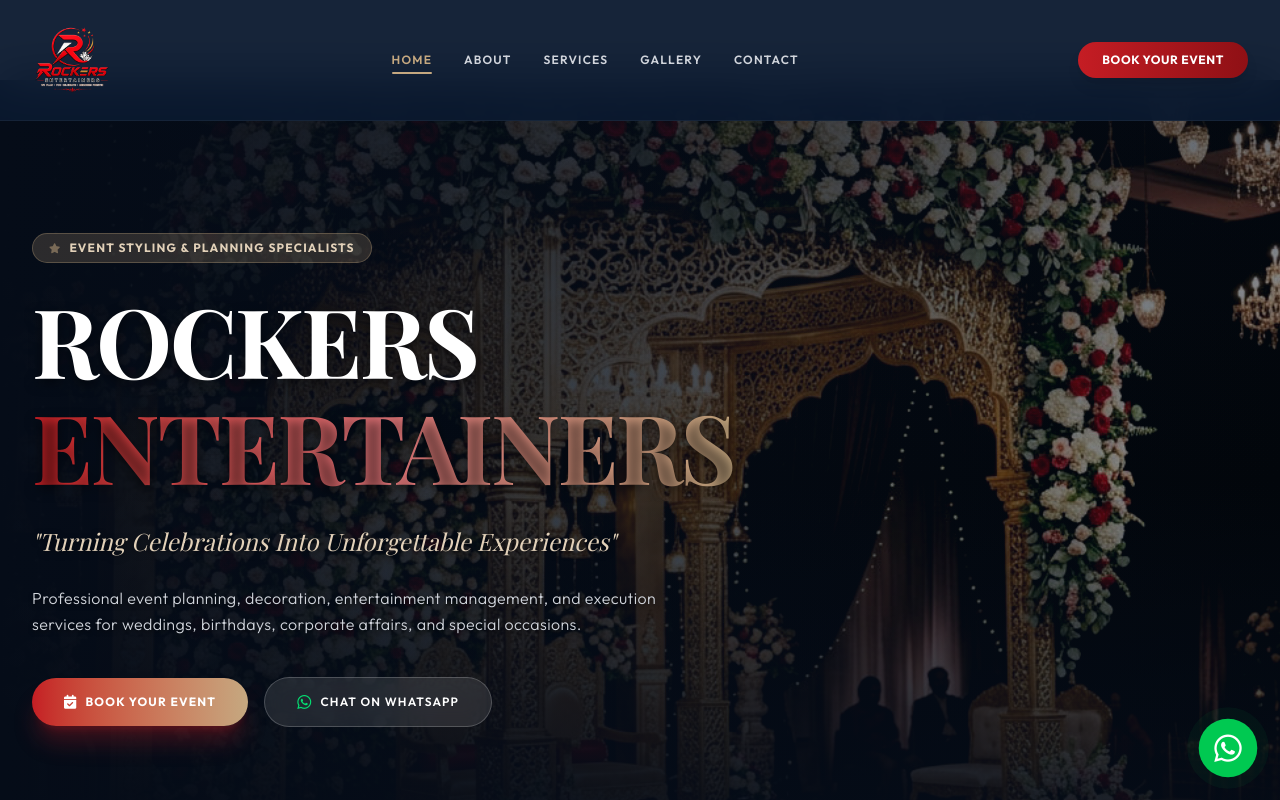
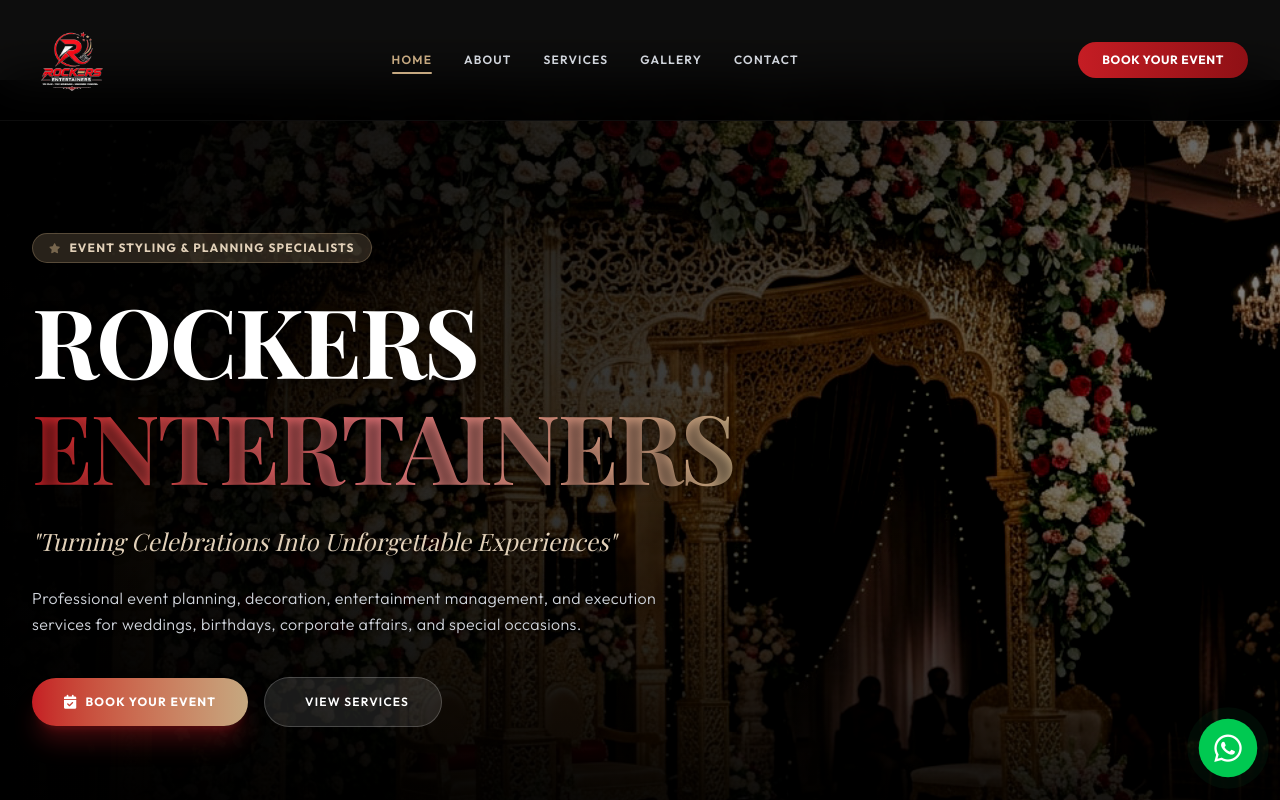
Before and after one commit to gouravboga12-rgb/RockersEntertainers, a React (Vite) app: page / in a window 1280 px wide. Shown: the top 800 px of the page. Built offline with nearby package versions, Linux system fonts and the light colour scheme; a web font is replaced by a local one.

Commit message:
Fix card heights and grid alignment, apply black theme, add typewriter and pop-up button animations on homepage, change WhatsApp CTA to View Services, and update header/footer logo

```diff
--- a/src/index.css
+++ b/src/index.css
@@ -7,8 +7,8 @@
   --color-brand-gold: #C5A880;
   --color-brand-gold-light: #E2D1B9;
   --color-brand-gold-dark: #A1845C;
-  --color-brand-dark: #0A192F;
-  --color-brand-darker: #050C18;
+  --color-brand-dark: #000000;
+  --color-brand-darker: #000000;
   --color-brand-gray: #FAF9F6;
   --color-brand-light: #FFFFFF;
 }
@@ -39,11 +39,11 @@
   height: 8px;
 }
 ::-webkit-scrollbar-track {
-  background: #05070C;
+  background: #000000;
 }
 ::-webkit-scrollbar-thumb {
   background: #C5A880;
-  border: 2px solid #05070C;
+  border: 2px solid #000000;
   border-radius: 4px;
 }
 ::-webkit-scrollbar-thumb:hover {
@@ -127,7 +127,7 @@
 
 /* Glassmorphism Styles */
 .glass-header {
-  background: rgba(10, 25, 47, 0.8);
+  background: rgba(0, 0, 0, 0.8);
   backdrop-filter: blur(20px);
   -webkit-backdrop-filter: blur(20px);
   border-bottom: 1px solid rgba(255, 255, 255, 0.06);
@@ -141,7 +141,7 @@
 }
 
 .glass-card-dark {
-  background: rgba(10, 25, 47, 0.75);
+  background: rgba(0, 0, 0, 0.75);
   backdrop-filter: blur(16px);
   -webkit-backdrop-filter: blur(16px);
   border: 1px solid rgba(255, 255, 255, 0.07);
@@ -153,8 +153,8 @@
 }
 
 .bg-hero-glow {
-  background: radial-gradient(circle at 80% 20%, rgba(197, 168, 128, 0.15) 0%, rgba(10, 25, 47, 0) 60%),
-              radial-gradient(circle at 20% 80%, rgba(197, 29, 36, 0.1) 0%, rgba(10, 25, 47, 0) 60%);
+  background: radial-gradient(circle at 80% 20%, rgba(197, 168, 128, 0.15) 0%, rgba(0, 0, 0, 0) 60%),
+              radial-gradient(circle at 20% 80%, rgba(197, 29, 36, 0.1) 0%, rgba(0, 0, 0, 0) 60%);
 }
 
 /* Gradients */
@@ -229,3 +229,30 @@
 .mouse-scroll-wheel {
   animation: scroll-mouse 2s infinite ease-in-out;
 }
+
+/* Pop up keyframe animation on load with a subtle bounce */
+@keyframes popup {
+  0% {
+    transform: scale(0.85);
+    opacity: 0;
+  }
+  70% {
+    transform: scale(1.03);
+  }
+  100% {
+    transform: scale(1);
+    opacity: 1;
+  }
+}
+
+.animate-popup-1 {
+  animation: popup 0.6s cubic-bezier(0.34, 1.3, 0.64, 1) forwards;
+  animation-delay: 3.2s;
+  opacity: 0;
+}
+
+.animate-popup-2 {
+  animation: popup 0.6s cubic-bezier(0.34, 1.3, 0.64, 1) forwards;
+  animation-delay: 3.4s;
+  opacity: 0;
+}
--- a/src/pages/Home.jsx
+++ b/src/pages/Home.jsx
@@ -1,5 +1,34 @@
 import React, { useState, useEffect } from 'react'
 import LogoMarquee from '../components/LogoMarquee'
+
+function Typewriter({ text, delay = 80, className = "", startDelay = 0 }) {
+  const [currentText, setCurrentText] = useState('');
+  const [started, setStarted] = useState(false);
+
+  useEffect(() => {
+    const startTimer = setTimeout(() => {
+      setStarted(true);
+    }, startDelay);
+    return () => clearTimeout(startTimer);
+  }, [startDelay]);
+
+  useEffect(() => {
+    if (!started) return;
+    let currentIndex = 0;
+    const interval = setInterval(() => {
+      if (currentIndex < text.length) {
+        setCurrentText(text.substring(0, currentIndex + 1));
+        currentIndex++;
+      } else {
+        clearInterval(interval);
+      }
+    }, delay);
+
+    return () => clearInterval(interval);
+  }, [started, text, delay]);
+
+  return <span className={className}>{currentText}</span>;
+}
 
 export default function Home() {
   const [activeTestimonial, setActiveTestimonial] = useState(0)
@@ -216,7 +245,7 @@
           <div className="absolute inset-0 bg-gradient-to-t from-brand-darker via-transparent to-brand-darker/35"></div>
         </div>
 
-        <div className="relative z-10 max-w-7xl mx-auto px-4 sm:px-6 lg:px-8 w-full text-left" data-aos="fade-up" data-aos-duration="1200">
+        <div className="relative z-10 max-w-7xl mx-auto px-4 sm:px-6 lg:px-8 w-full text-left">
           <div className="max-w-3xl">
             <span
               className="inline-flex items-center gap-2 px-4 py-1.5 rounded-full bg-brand-gold/20 border border-brand-gold/30 text-brand-gold-light text-xs font-bold tracking-widest uppercase mb-6"
@@ -226,17 +255,19 @@
 
             <h1
               className="text-4xl sm:text-6xl md:text-8xl font-black tracking-tight text-white mb-6 leading-[1.1] uppercase font-sans"
-              style={{ textShadow: '0 4px 12px rgba(0,0,0,0.5)' }}
+              style={{ textShadow: '0 4px 12px rgba(0,0,0,0.5)', minHeight: '1.2em' }}
             >
-              Rockers <br className="hidden md:inline" />
-              <span className="text-transparent bg-clip-text bg-gradient-to-r from-brand-red via-[#e27478] to-brand-gold">Entertainers</span>
+              <Typewriter text="Rockers" delay={80} startDelay={0} /> <br className="hidden md:inline" />
+              <span className="text-transparent bg-clip-text bg-gradient-to-r from-brand-red via-[#e27478] to-brand-gold">
+                <Typewriter text="Entertainers" delay={80} startDelay={600} />
+              </span>
             </h1>
 
             <h2
               className="text-lg sm:text-xl md:text-2xl font-serif italic text-brand-gold-light mb-6 leading-relaxed font-light"
-              style={{ textShadow: '0 2px 6px rgba(0,0,0,0.6)' }}
+              style={{ textShadow: '0 2px 6px rgba(0,0,0,0.6)', minHeight: '1.5em' }}
             >
-              "Turning Celebrations Into Unforgettable Experiences"
+              <Typewriter text='"Turning Celebrations Into Unforgettable Experiences"' delay={40} startDelay={1500} />
             </h2>
 
             <p
@@ -247,20 +278,22 @@
             </p>
 
             <div className="flex flex-col sm:flex-row items-center justify-start gap-4">
+              <div className="w-full sm:w-auto opacity-0 animate-popup-1">
                 <a
                   href="/contact.html#contact-form"
-                className="inline-flex items-center justify-center w-full sm:w-auto px-8 py-4 bg-gradient-to-r from-brand-red to-brand-gold hover:from-brand-gold hover:to-brand-gold-dark text-white font-bold rounded-full shadow-xl shadow-brand-red/30 hover:scale-105 active:scale-95 transform transition-all duration-300 text-xs uppercase tracking-widest focus:outline-none cursor-pointer"
+                  className="inline-flex items-center justify-center w-full px-8 py-4 bg-gradient-to-r from-brand-red to-brand-gold hover:from-brand-gold hover:to-brand-gold-dark text-white font-bold rounded-full shadow-xl shadow-brand-red/30 hover:scale-105 active:scale-95 transform transition-all duration-300 text-xs uppercase tracking-widest focus:outline-none cursor-pointer"
                 >
                   <i className="fas fa-calendar-check mr-2 text-sm"></i> Book Your Event
                 </a>
+              </div>
+              <div className="w-full sm:w-auto opacity-0 animate-popup-2">
                 <a
-                href="https://wa.me/919966468877?text=Hello%2C%20I%20would%20like%20to%20know%20more%20about%20your%20event%20services."
-                target="_blank"
-                rel="noopener noreferrer"
-                className="inline-flex items-center justify-center w-full sm:w-auto px-8 py-4 bg-white/10 hover:bg-white/20 text-white font-semibold rounded-full border border-white/20 hover:border-white/40 hover:scale-105 active:scale-95 transform transition-all duration-300 text-xs uppercase tracking-widest backdrop-blur-md"
+                  href="/services.html"
+                  className="inline-flex items-center justify-center w-full px-8 py-4 bg-white/10 hover:bg-white/20 text-white font-semibold rounded-full border border-white/20 hover:border-white/40 hover:scale-105 active:scale-95 transform transition-all duration-300 text-xs uppercase tracking-widest backdrop-blur-md"
                 >
-                <i className="fab fa-whatsapp mr-2 text-green-400 text-base"></i> Chat on WhatsApp
+                  <i className="fas fa-sparkles mr-2 text-brand-gold text-base"></i> View Services
                 </a>
+              </div>
             </div>
           </div>
         </div>
@@ -462,11 +495,11 @@
             </p>
           </div>
 
-          <div className="grid grid-cols-2 sm:grid-cols-2 lg:grid-cols-4 gap-3 sm:gap-6">
+          <div className="grid grid-cols-2 sm:grid-cols-2 lg:grid-cols-4 gap-3 sm:gap-6 items-start">
             {services.map((service, idx) => (
               <div
                 key={idx}
-                className="bg-white rounded-3xl overflow-hidden shadow-lg border border-gray-100/80 flex flex-col h-full premium-card glow-border"
+                className="bg-white rounded-3xl overflow-hidden shadow-lg border border-gray-100/80 flex flex-col h-auto premium-card glow-border"
                 data-aos="fade-up"
                 data-aos-delay={100 * (idx + 1)}
               >
--- a/src/pages/Services.jsx
+++ b/src/pages/Services.jsx
@@ -138,11 +138,11 @@
 
       {/* Services Grid Section */}
       <section className="py-28 max-w-7xl mx-auto px-4 sm:px-6 lg:px-8 bg-radial-glow">
-        <div className="grid grid-cols-2 md:grid-cols-2 lg:grid-cols-3 gap-3 md:gap-8">
+        <div className="grid grid-cols-2 md:grid-cols-2 lg:grid-cols-3 gap-3 md:gap-8 items-start">
           {services.map((service, idx) => (
             <div
               key={idx}
-              className={`bg-white rounded-3xl overflow-hidden shadow-lg border border-gray-100/80 flex flex-col h-full premium-card glow-border ${
+              className={`bg-white rounded-3xl overflow-hidden shadow-lg border border-gray-100/80 flex flex-col h-auto premium-card glow-border ${
                 idx === 6 ? 'col-span-2 md:col-span-2 lg:col-span-3 lg:max-w-md lg:mx-auto' : ''
               }`}
               data-aos="fade-up"
```
Also changed, not shown: public/logo.png. Lines whose indentation alone changed are shown as unchanged.
